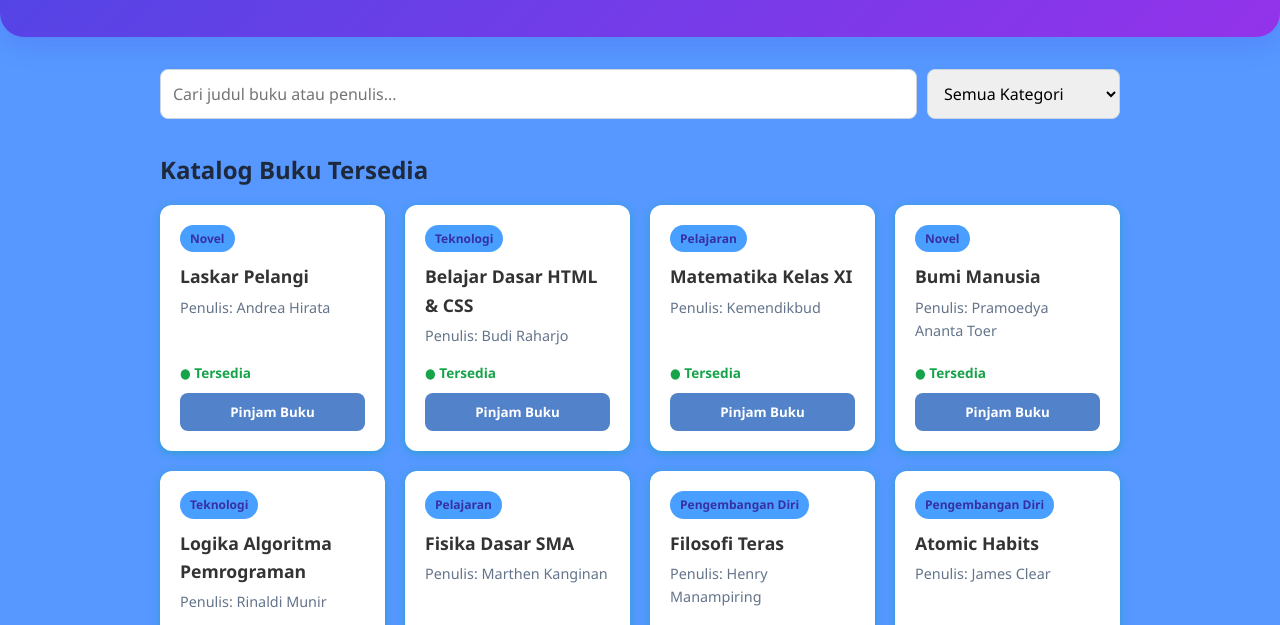
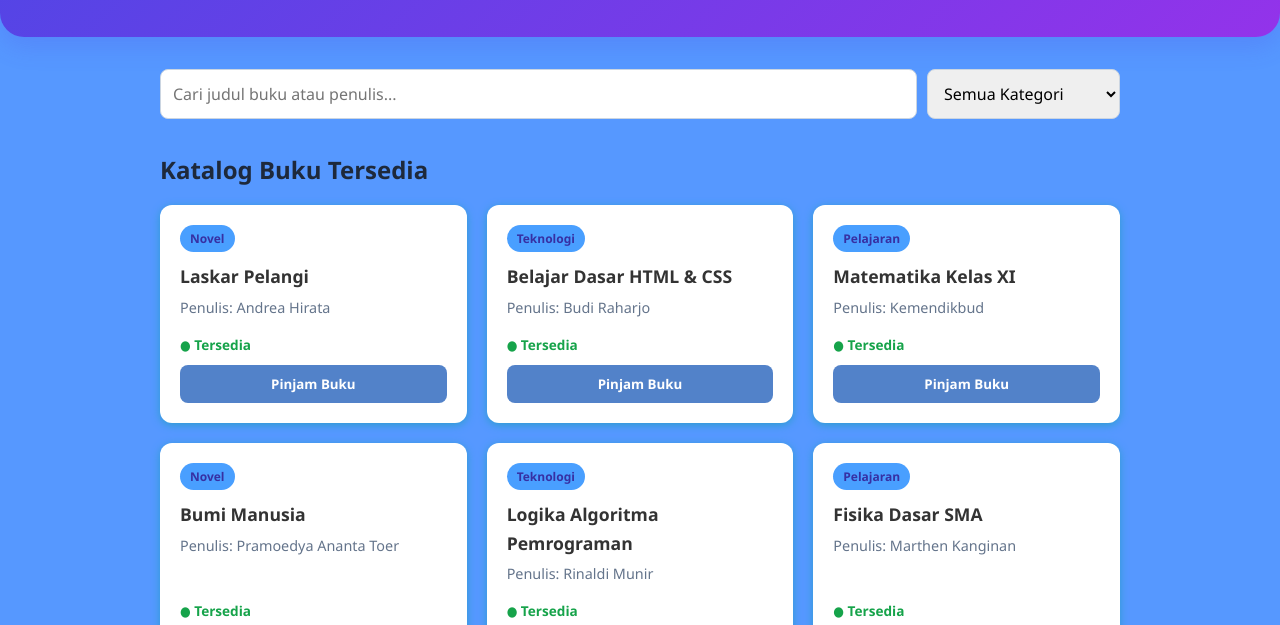
Before and after one commit to agistacahya293-oss/perpus-digital-sekolah, a plain HTML site: page index.html in a window 1280 px wide. Shown: the part 128-753 px from the top of the page. Drawn offline with Linux system fonts and the light colour scheme.

Commit message:
Update style.css

```diff
--- a/style.css
+++ b/style.css
@@ -65,9 +65,11 @@ h2 {
 
 .book-grid {
     display: grid;
-    grid-template-columns: repeat(auto-fill, minmax(220px, 1fr));
-    gap: 20px;
-    margin-bottom: 3rem;
+    /* Membuat kolom otomatis menyesuaikan ukuran layar */
+    grid-template-columns: repeat(auto-fill, minmax(250px, 1fr));
+    gap: 20px; /* Jarak antar kartu buku */
+    width: 100%;
+    /* JANGAN berikan height atau max-height di sini agar bisa memanjang ke bawah! */
 }
 
 .book-card {
```
